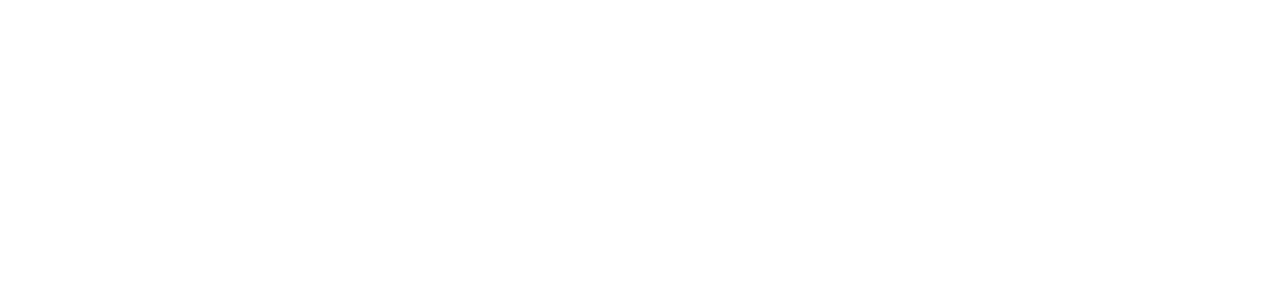
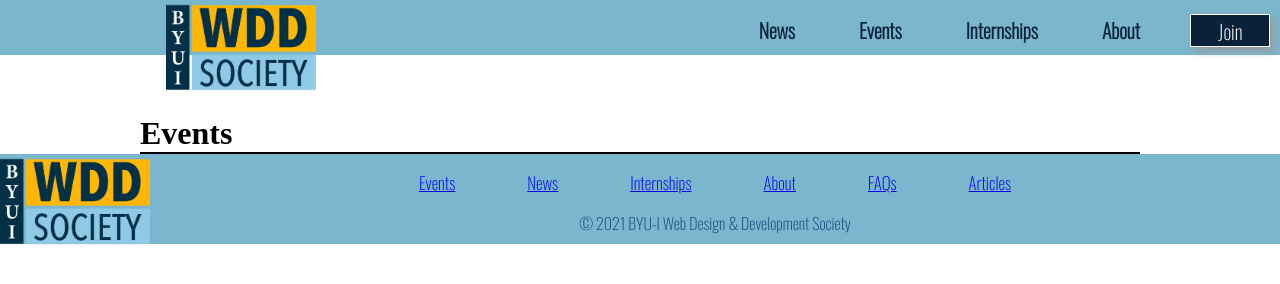
Before and after one commit to wddbyui/wddbyui.github.io, a website: page events/index.html in a window 1280 px wide. Drawn offline with nearby package versions, Linux system fonts and the light colour scheme.

Commit message:
Started working on events.

```diff
--- a/events/index.html
+++ b/events/index.html
@@ -0,0 +1,51 @@
+<!DOCTYPE html>
+<html lang="en">
+<head>
+    <meta charset="UTF-8">
+    <meta http-equiv="X-UA-Compatible" content="IE=edge">
+    <meta name="viewport" content="width=device-width, initial-scale=1.0">
+    <meta name="description" content="Welcome to the BYU-I Web Design and Development Society! Check out our events here!">
+    <link href="../src/css/styles.css" rel="stylesheet">
+    <title>WDD Society | Events</title>
+    <link rel="preconnect" href="https://fonts.gstatic.com">
+    <link href="https://fonts.googleapis.com/css2?family=Oswald:wght@200&display=swap" rel="stylesheet">
+    <link rel="icon" href="../src/images/logo.png" type="image/gif" sizes="16x16">
+    <script src="../src/js/index.js" defer></script>
+</head>
+<body>
+    <header id="top"> <!-- Reference for "Back to Top" link on mobile version footer -->
+        <nav>
+            <div class="nav-right">
+                <a class="nav-links" href="#">News</a>
+                <a class="nav-links" href="#">Events</a>
+                <a class="nav-links" href="#">Internships</a>
+                <a class="nav-links" href="#">About</a>
+            </div>
+        </nav>
+        <div id="logo-box">
+            <a href="../"><img id="logo" src="../src/images/logo.png" alt="BYU-I WDD Society Logo"></a>
+        </div>
+        <div id="join-button"><a href="#"><button id="join" type="button">Join</button></a></div> <!-- Separated this element since it breaks out of nav bar on smaller screen sizes -->
+    </header>
+    <main>
+        <h1>Events</h1>
+        <div class="events-container">
+
+        </div>
+    </main>
+    <footer>
+        <div id="footer-desktop"> <!-- Desktop footer -->
+            <a href="../"><img id="footer-logo" src="../src/images/logo.png" alt="BYU-I WDD Society Logo"></a>
+            <ul id="footer-links">
+                <li class="footer-content"><a href="#">Events</a></li>
+                <li class="footer-content"><a href="#">News</a></li>
+                <li class="footer-content"><a href="#">Internships</a></li>
+                <li class="footer-content"><a href="#">About</a></li>
+                <li class="footer-content"><a href="#">FAQs</a></li>
+                <li class="footer-content"><a href="#">Articles</a></li>
+            </ul>
+        </div>
+        <div id="copy">&copy; 2021 BYU-I Web Design & Development Society</div>
+    </footer>
+</body>
+</html>
--- a/src/css/styles.css
+++ b/src/css/styles.css
@@ -182,3 +182,6 @@ footer {
     font-family: 'Nanum Gothic', sans-serif;
     color: #0A2239;
 }
+.events-container {
+    border: 1px solid black;
+}
--- /dev/null
+++ b/src/js/index.js
@@ -0,0 +1,11 @@
+const date = new Date();
+
+const month = date.getMonth() + 1;
+const year = date.getFullYear();
+const daysInMonth = new Date(year, month, 0).getDate();
+
+console.log(daysInMonth);
+
+let options = { month: 'long'};
+const monthString = new Intl.DateTimeFormat('en-US', options).format(date);
+console.log(monthString);
```
Also changed, not shown: index.html (+5 -5 lines), src/images/logo.png (renamed from logo.png).
